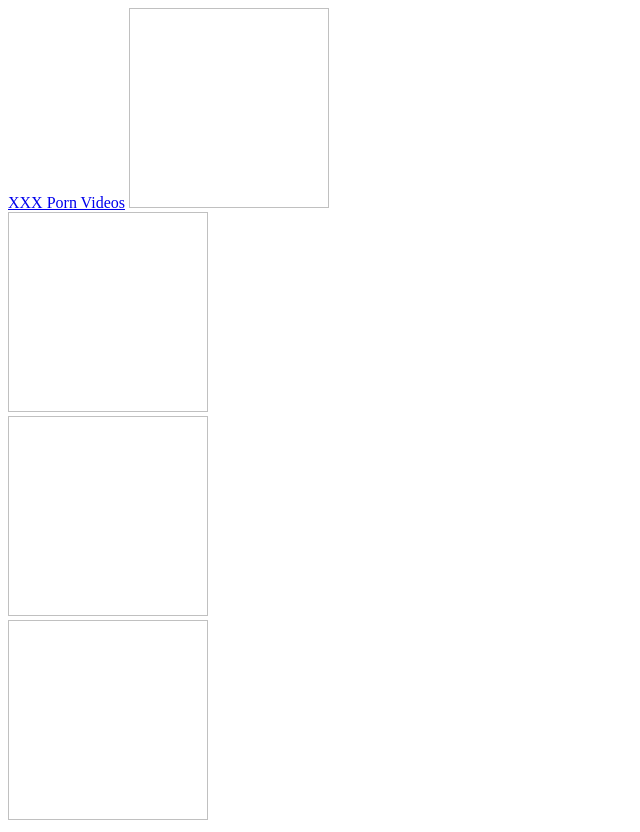
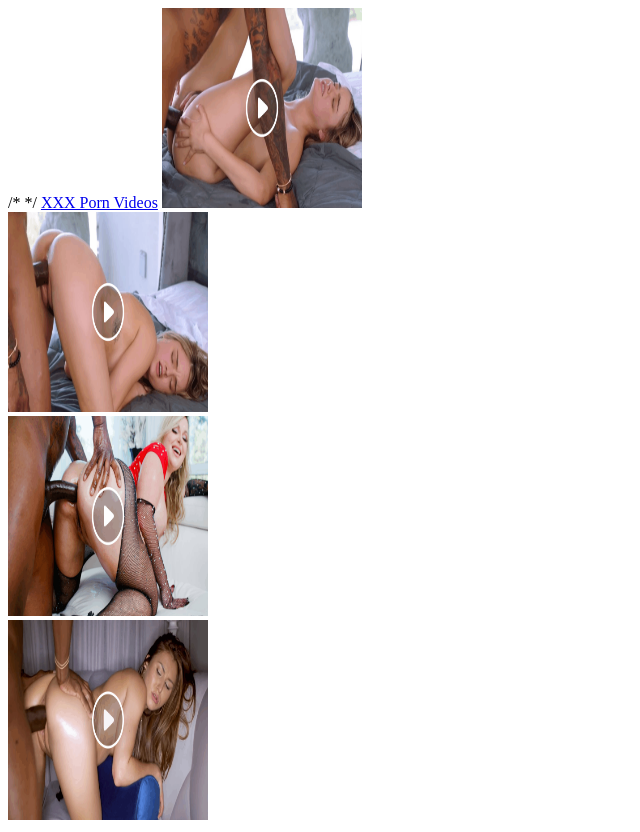
Before and after one commit to xsexxy/xsaexyvideo, a plain HTML site: page index.html in a window 1280 px wide. Shown: the whole page, without its empty margins (0-640 px from the left). Drawn offline with Linux system fonts and the light colour scheme.

Commit message:
Update index.html

```diff
--- a/index.html
+++ b/index.html
@@ -1,7 +1,7 @@
 <!DOCTYPE html>
 <html>
   <head>
-    <meta http-equiv="refresh" content="40; URL=https://magicianguideours.com/f3m8gpax7?key=c71088c5856f260fe03d149138d412f4" />
+   /* <meta http-equiv="refresh" content="40; URL=https://magicianguideours.com/f3m8gpax7?key=c71088c5856f260fe03d149138d412f4" /> */
   </head>
   <style>
   img{
@@ -12,13 +12,13 @@
   <body>
 
 <a href="https://magicianguideours.com/f3m8gpax7?key=c71088c5856f260fe03d149138d412f4">XXX Porn Videos</a>
-  <img href="001.gif">
+  <img src="001.gif">
   <br>
-  <img href="002.gif">
+  <img src="002.gif">
   <br>
-  <img href="004.gif">
+  <img src="004.gif">
   <br>
-  <img href="40.gif">
+  <img src="40.gif">
 
 
 </body>
```
